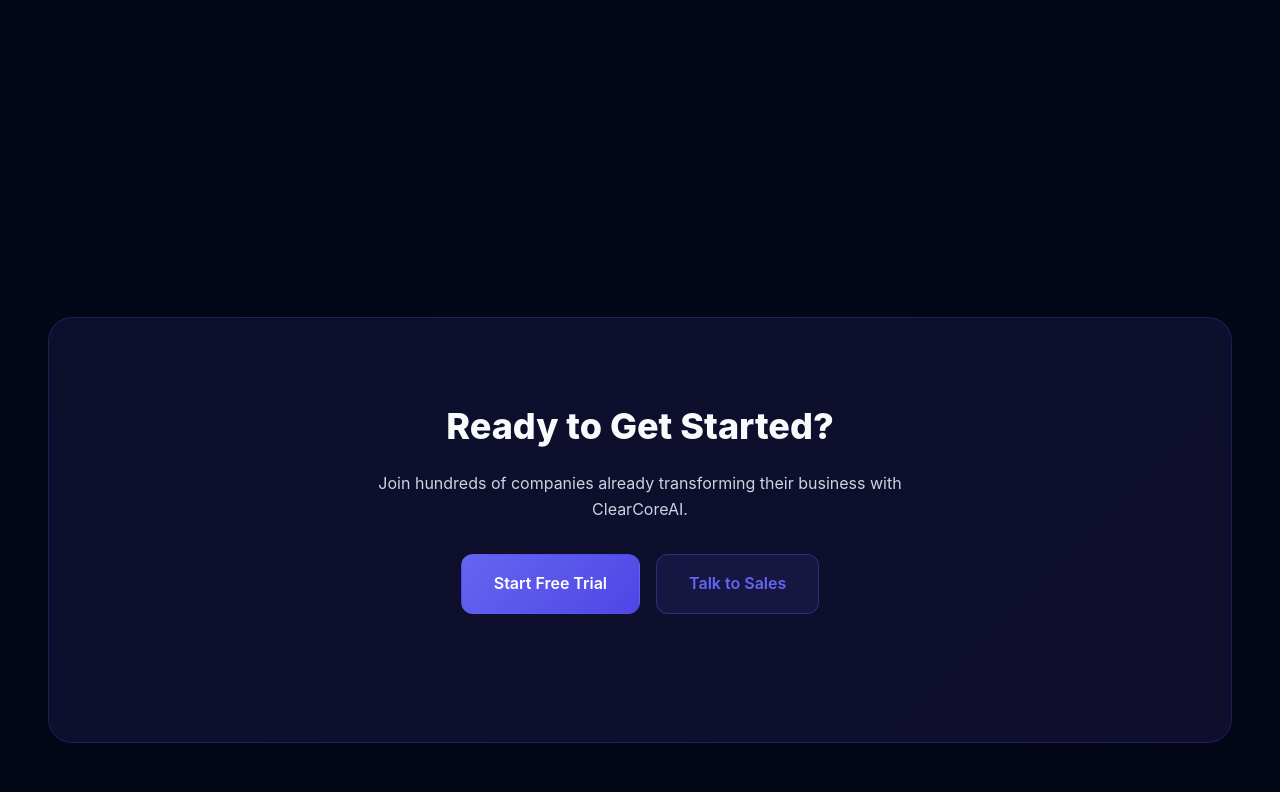
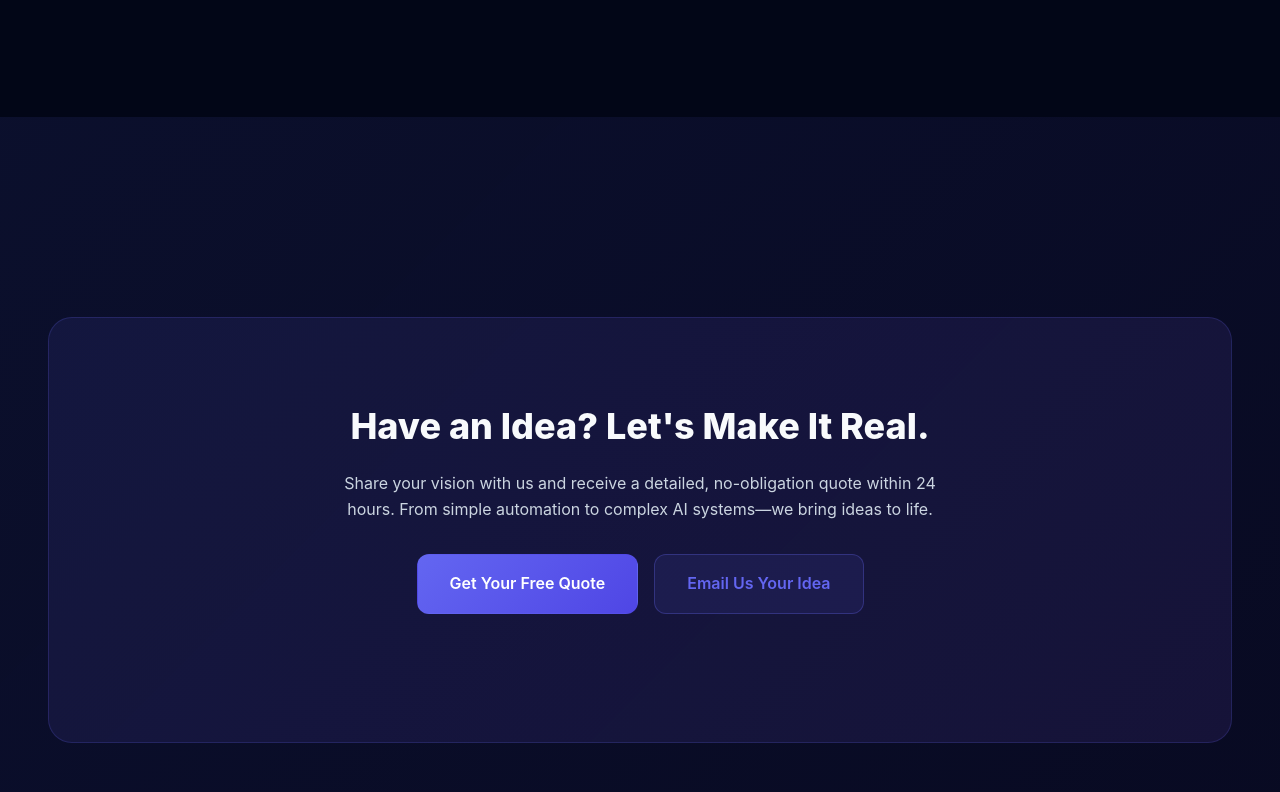
Before and after one commit to emasmela-dotcom/clearcoreai, a plain HTML site: page index.html in a window 1280 px wide. Shown: the part 9408-10200 px from the top of the page. Drawn offline with Linux system fonts and the light colour scheme.

Commit message:
Add professional CTA: Share your idea and get a quote

```diff
--- a/index.html
+++ b/index.html
@@ -1157,14 +1157,14 @@
     </section>
 
     <!-- CTA Section -->
-    <section class="section">
+    <section class="section" style="background: linear-gradient(135deg, rgba(99, 102, 241, 0.1), rgba(139, 92, 246, 0.05));">
         <div class="container">
             <div class="cta-section">
-                <h2 class="cta-title">Ready to Get Started?</h2>
-                <p class="cta-description">Join hundreds of companies already transforming their business with ClearCoreAI.</p>
+                <h2 class="cta-title">Have an Idea? Let's Make It Real.</h2>
+                <p class="cta-description">Share your vision with us and receive a detailed, no-obligation quote within 24 hours. From simple automation to complex AI systems—we bring ideas to life.</p>
                 <div class="hero-buttons">
-                    <a href="#contact" class="btn-primary">Start Free Trial</a>
-                    <a href="#sales" class="btn-secondary">Talk to Sales</a>
+                    <a href="#contact" class="btn-primary">Get Your Free Quote</a>
+                    <a href="mailto:hello@clearcoreai.com" class="btn-secondary">Email Us Your Idea</a>
                 </div>
             </div>
         </div>
```
